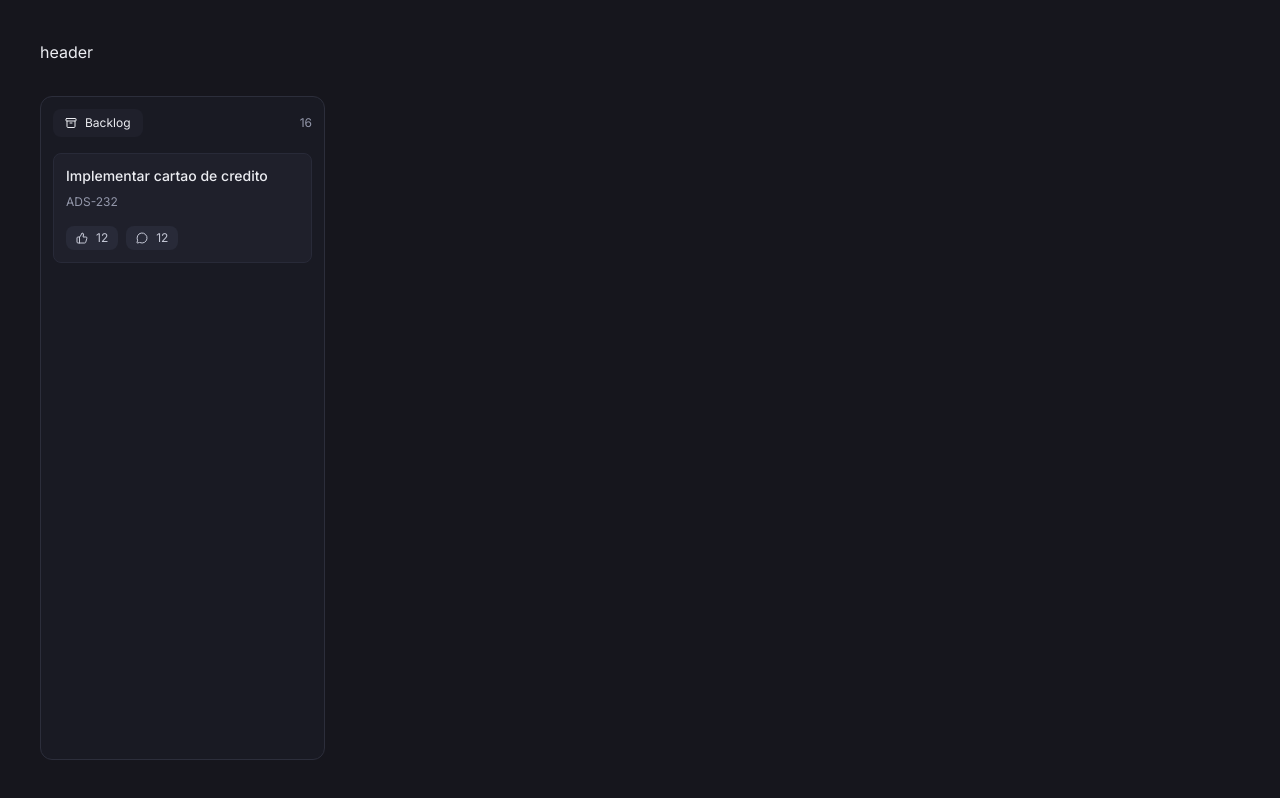
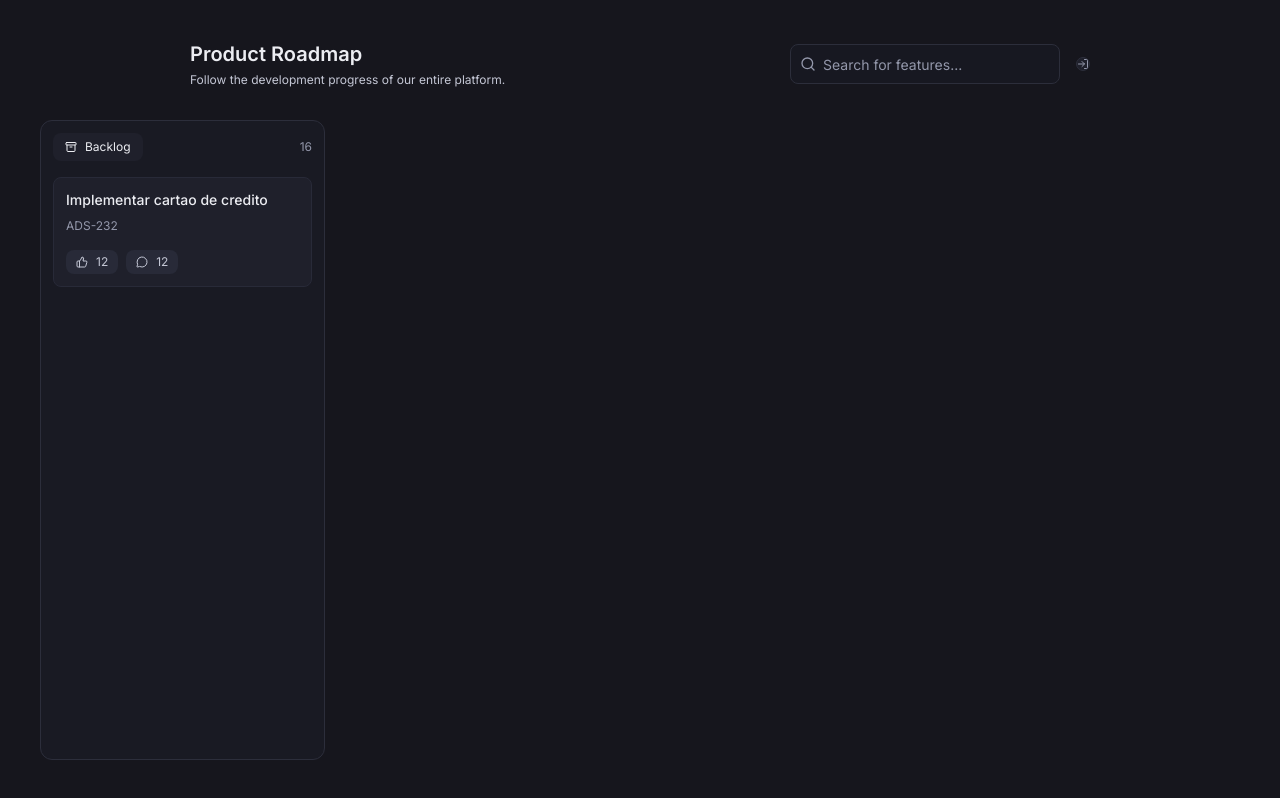
Before and after one commit to Vitorcd20/Board, a Next.js app: page / in a window 1280 px wide. Built offline with nearby package versions, Linux system fonts and the light colour scheme.

Commit message:
add header and layout

```diff
--- /dev/null
+++ b/src/app/(board)/header.tsx
@@ -0,0 +1,30 @@
+import { Input } from "@/components/input";
+import { LogInIcon, SearchIcon } from "lucide-react";
+
+export function Header() {
+  return (
+    <div className="max-w-[900px] mx-auto w-full flex items-center justify-between">
+      <div className="space-y-1">
+        <h1 className="font-semibold text-xl">Product Roadmap</h1>
+        <p className="text-xs text-navy-100">
+          Follow the development progress of our entire platform.
+        </p>
+      </div>
+
+      <div className="flex items-center gap-4">
+        <div className="relative">
+          <SearchIcon className="absolute size-4 text-navy-200 left-2.5 top-1/2 -translate-y-1/2 pointer-events-none" />
+
+          <Input type="text" placeholder="Search for features..." className="w-[270px] pl-8"/>
+        </div>
+
+        <button
+          type="button"
+          className="rounded-full cursor-pointer bg-navy-700 border border-navy-500 items-center justify-center hover>bg-navy-600 transition-colors duration-150"
+        >
+          <LogInIcon className="size-3 text-navy-200" />
+        </button>
+      </div>
+    </div>
+  );
+}
--- a/src/app/(board)/layout.tsx
+++ b/src/app/(board)/layout.tsx
@@ -1,3 +1,5 @@
+import { Header } from "./header";
+
 export default function RootLayout({
   children,
 }: Readonly<{
@@ -5,7 +7,7 @@ export default function RootLayout({
 }>) {
   return (
     <div className="max-w-[1620px] w-full mx-auto p-10 flex flex-col gap-8 h-dvh">
-      <div>header</div>
+      <Header />
 
       {children}
     </div>
```
